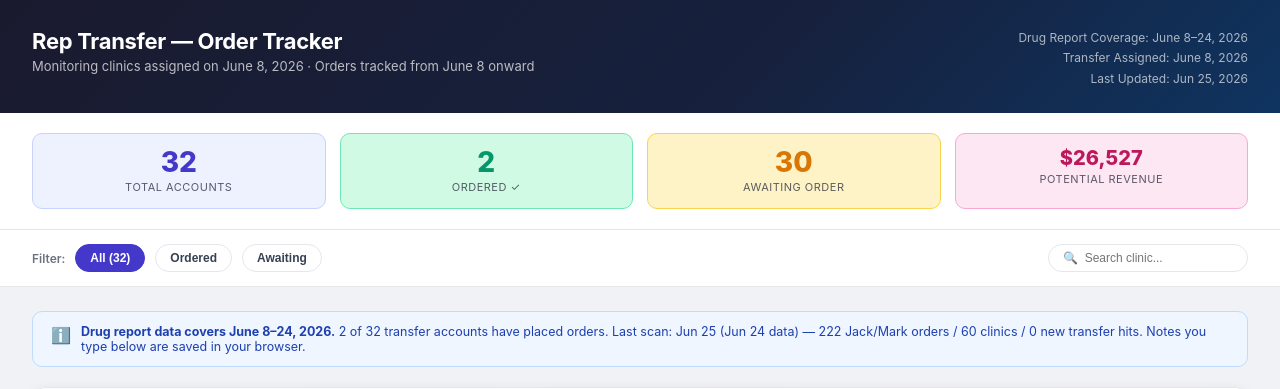
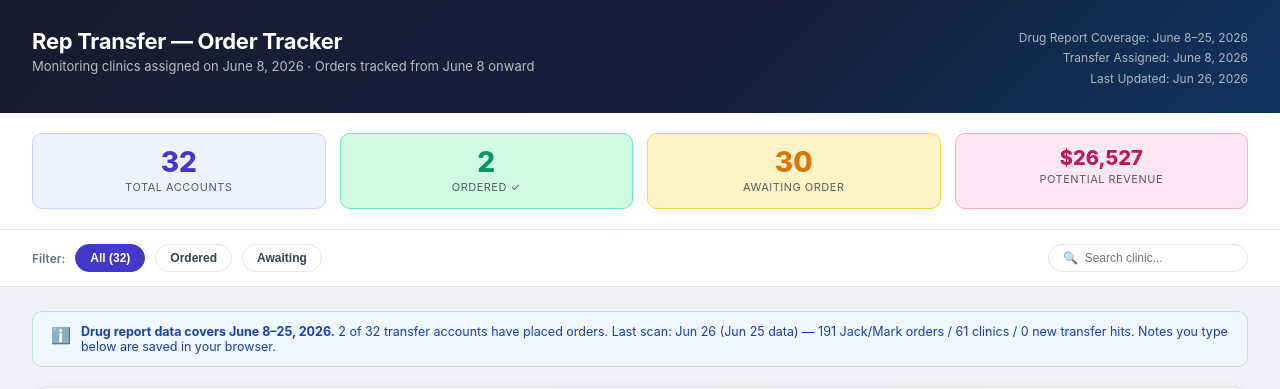
Before and after one commit to flbocateam/jms-hub, a plain HTML site: page projects/jack-mark-32/index.html in a window 1280 px wide. Shown: the top 389 px of the page. Drawn offline with Linux system fonts and the light colour scheme.

Commit message:
Add files via upload

```diff
--- a/projects/jack-mark-32/index.html
+++ b/projects/jack-mark-32/index.html
@@ -95,7 +95,7 @@
       <p class="subtitle">Monitoring clinics assigned on June 8, 2026 · Orders tracked from June 8 onward</p>
     </div>
     <div class="header-meta">
-      Drug Report Coverage: June 8–24, 2026<br>
+      Drug Report Coverage: June 8–25, 2026<br>
       Transfer Assigned: June 8, 2026<br>
       Last Updated: <span id="lastUpdated"></span>
     </div>
@@ -121,7 +121,7 @@
 
   <div class="data-note">
     <span class="data-note-icon">ℹ️</span>
-    <span><strong>Drug report data covers June 8–24, 2026.</strong> 2 of 32 transfer accounts have placed orders. Last scan: Jun 25 (Jun 24 data) — 222 Jack/Mark orders / 60 clinics / 0 new transfer hits. Notes you type below are saved in your browser.</span>
+    <span><strong>Drug report data covers June 8–25, 2026.</strong> 2 of 32 transfer accounts have placed orders. Last scan: Jun 26 (Jun 25 data) — 191 Jack/Mark orders / 61 clinics / 0 new transfer hits. Notes you type below are saved in your browser.</span>
   </div>
 
   <!-- ZACHARY SALAZAR -->
@@ -453,7 +453,7 @@
 <div class="footer">Rep Transfer Order Tracker · ProRx Drug Report · Accounts assigned June 8, 2026</div>
 
 <script>
-  document.getElementById('lastUpdated').textContent = 'Jun 25, 2026';
+  document.getElementById('lastUpdated').textContent = 'Jun 26, 2026';
 
   function toggleRep(id){ document.getElementById(id).classList.toggle('collapsed'); }
 
```
